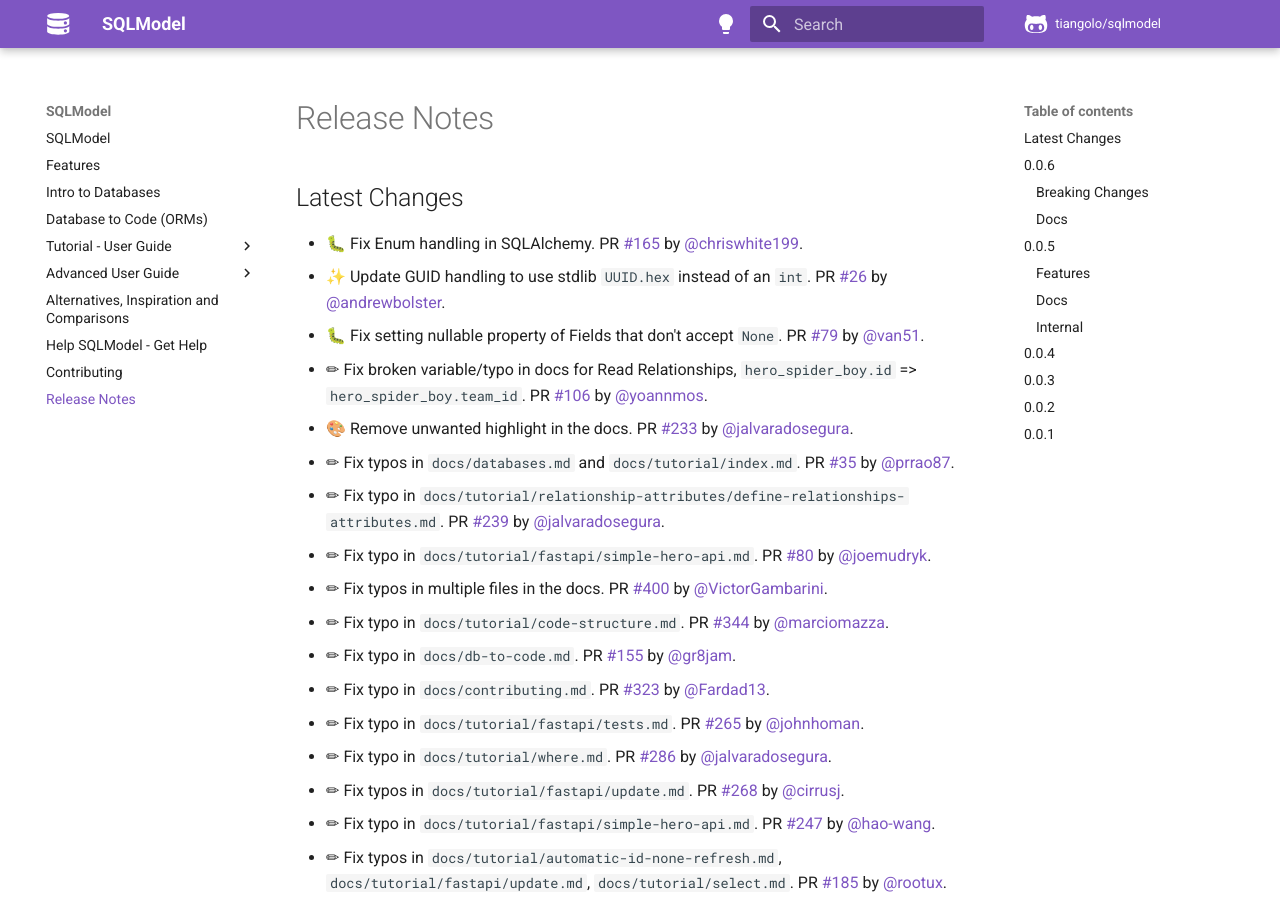
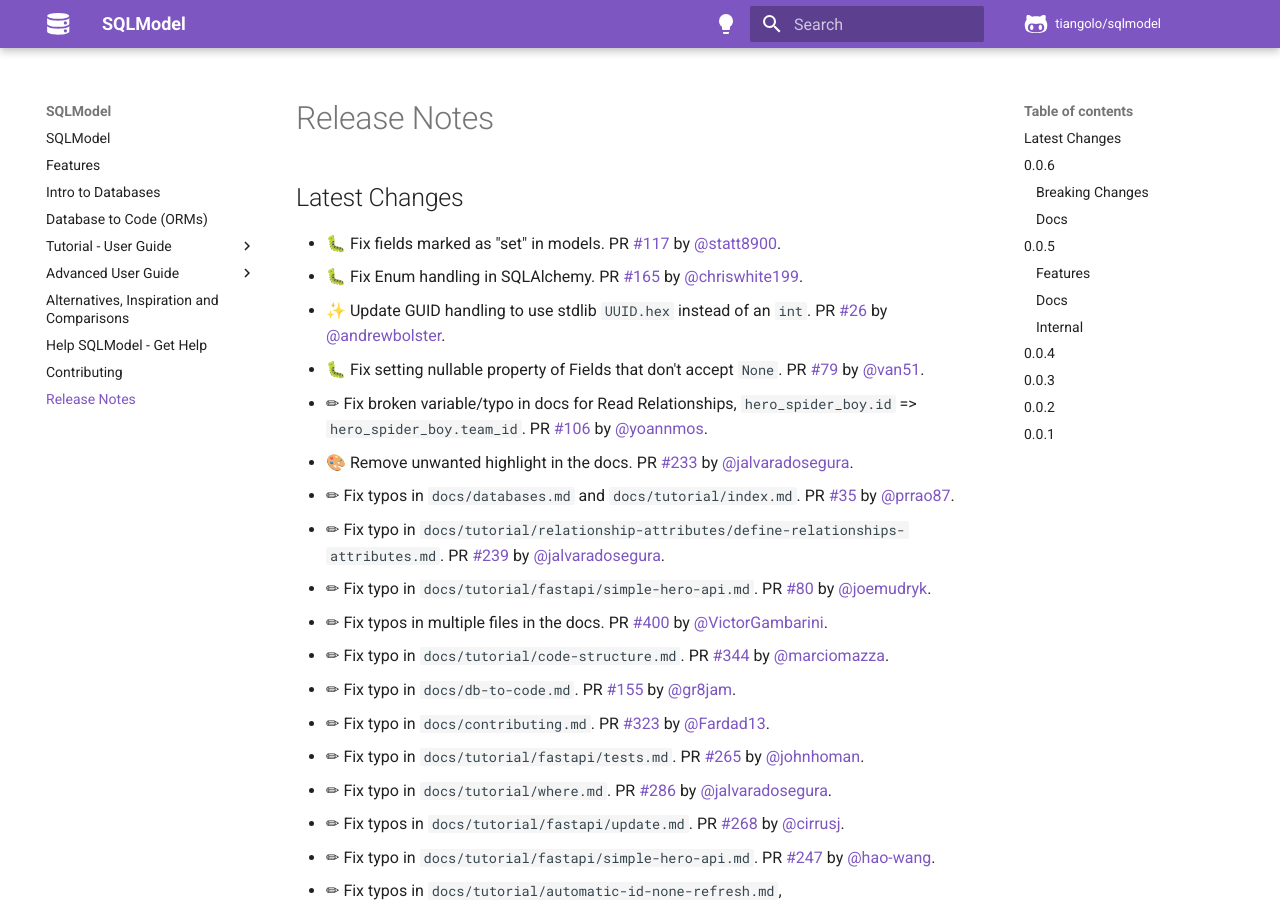
Before and after one commit to sztrakabalint/fastapi-sqlmodel, an MkDocs documentation site: the page built from docs/release-notes.md, in a window 1280 px wide and 900 px high. Built offline with MkDocs 1.6.1 and Material for MkDocs 9.7.7, drawn with Linux system fonts in a browser that asks for light colours; comment, search, counter and statistics services are not loaded.

Commit message:
📝 Update release notes

```diff
--- a/docs/release-notes.md
+++ b/docs/release-notes.md
@@ -2,6 +2,7 @@
 
 ## Latest Changes
 
+* 🐛 Fix fields marked as "set" in models. PR [#117](https://github.com/tiangolo/sqlmodel/pull/117) by [@statt8900](https://github.com/statt8900).
 * 🐛 Fix Enum handling in SQLAlchemy. PR [#165](https://github.com/tiangolo/sqlmodel/pull/165) by [@chriswhite199](https://github.com/chriswhite199).
 * ✨ Update GUID handling to use stdlib `UUID.hex` instead of an `int`. PR [#26](https://github.com/tiangolo/sqlmodel/pull/26) by [@andrewbolster](https://github.com/andrewbolster).
 * 🐛 Fix setting nullable property of Fields that don't accept `None`. PR [#79](https://github.com/tiangolo/sqlmodel/pull/79) by [@van51](https://github.com/van51).
```
